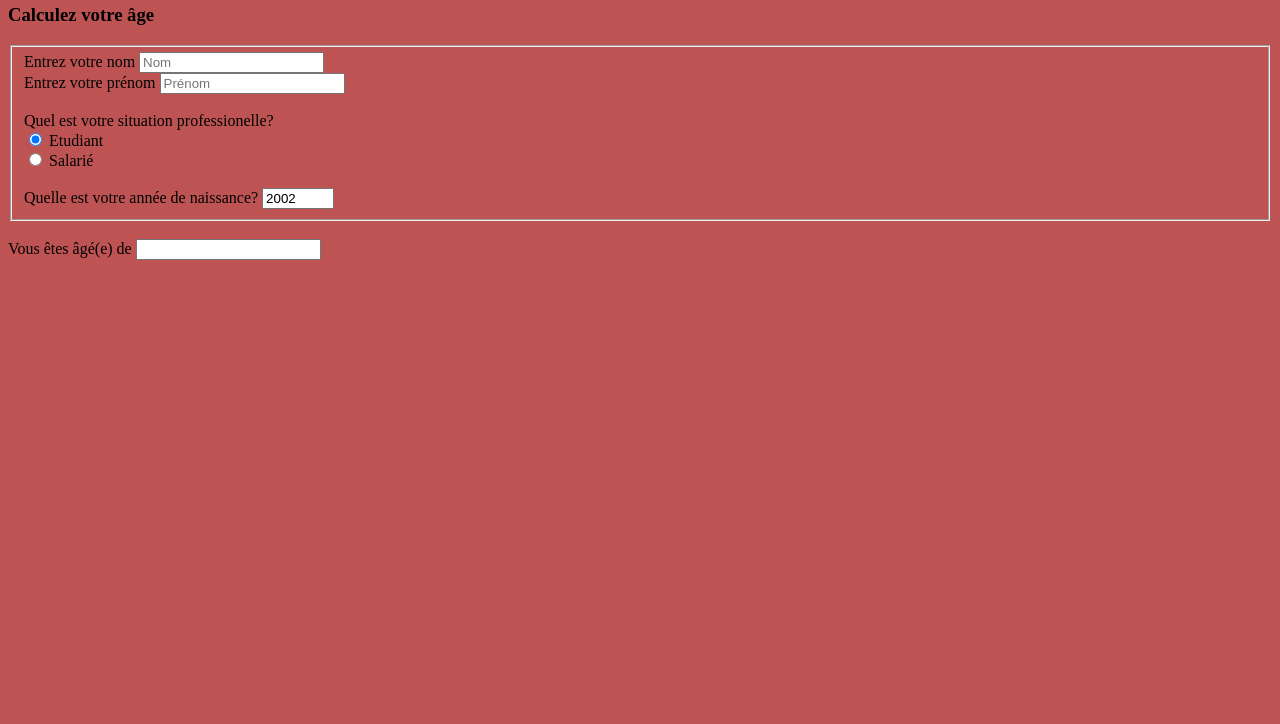
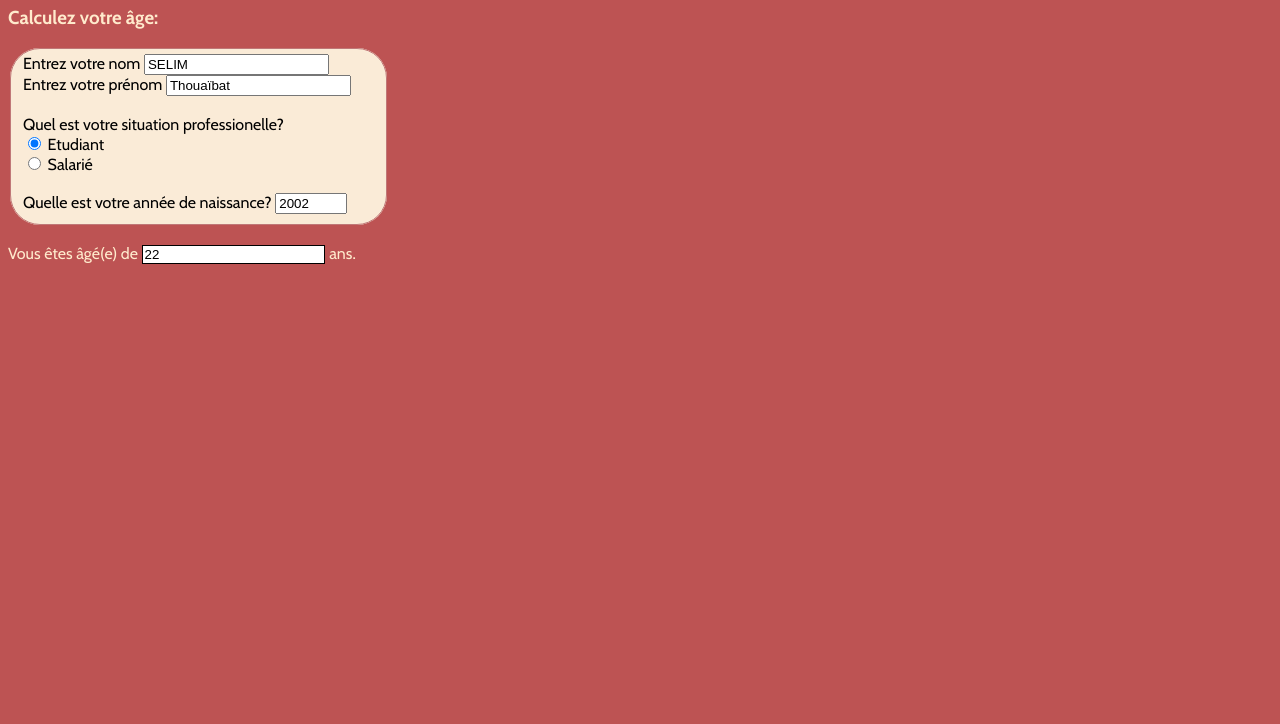
Before and after one commit to ThouaibatSelim/jeucalcul, a plain HTML site: page index.html in a window 1280 px wide. Shown: the part 76-800 px from the top of the page. Drawn offline with nearby package versions, Linux system fonts and the light colour scheme.

Commit message:
jeu calcul

```diff
--- a/index.html
+++ b/index.html
@@ -4,6 +4,9 @@
     <meta charset="UTF-8">
     <meta name="viewport" content="width=device-width, initial-scale=1.0">
     <title>Index</title>
+    <link rel="preconnect" href="https://fonts.googleapis.com">
+    <link rel="preconnect" href="https://fonts.gstatic.com" crossorigin>
+    <link href="https://fonts.googleapis.com/css2?family=Cabin:ital,wght@0,400..700;1,400..700&display=swap" rel="stylesheet">
     <link rel="stylesheet" href="style.css">
 
 </head>
@@ -11,19 +14,19 @@
 
     <h1>Bienvenue</h1>
 
-    <h3>Calculez votre âge</h3>
+    <h3>Calculez votre âge:</h3>
 
     <form>
 
         <fieldset>
 
             <label for="name"> Entrez votre nom
-                <input type="name" placeholder="Nom">
+                <input type="name" placeholder="Nom" id="n1">
             </label>
 
             <br>
             <label for="name"></label> Entrez votre prénom
-            <input type="name" placeholder="Prénom">
+            <input type="name" placeholder="Prénom" id="n2">
         </label>
 
 
@@ -39,13 +42,13 @@
         <br> <br>
 
         <label for="number"></label> Quelle est votre année de naissance?
-        <input type="number" min="1900" max="2024" step="1" value="2002" >
+        <input type="number" min="1900" max="2024" step="1" id="year" >
     </fieldset>
 
     <br>
 
-    <label for="age"> Vous êtes âgé(e) de
-        <input type="age" id="age1" >
+    <label for="age" class="age"> Vous êtes âgé(e) de
+        <input type="age" id="age1"> ans.
     </label>
 </form>
 
--- a/index.js
+++ b/index.js
@@ -9,7 +9,7 @@ let user = {
 nom: "SELIM",
 prenom: "Thouaïbat",
 naissance: 2002
-}    ;
+} ;
 
 
 // Fonction
@@ -18,15 +18,25 @@ let currentYear = 2024;
 let birthYear = 2002;
 
 function diff (currentYear, birthYear) {
-    let resultat = currentYear - birthYear
-    return resultat
+    let reduction = currentYear - birthYear
+    return reduction
 };
 
-let reduction = (2002, 2024);
+let reduction = (2024 - 2002);
 
 //Affichage
-console.log (resultat);
+console.log (reduction);
 
 //DOM
+
+let elementName = document.querySelector ("#n1");
+elementName.setAttribute ("value", "SELIM")
+
+let elementPrenom = document.querySelector ("#n2");
+elementPrenom.setAttribute ("value", "Thouaïbat")
+
 let elementAge = document.querySelector ("#age1");
-elementAge.setAttribute ("value", "22");
+elementAge.setAttribute ("value", 22);
+
+let elementYear = document.querySelector ("#year");
+elementYear.setAttribute ("value", "2002");
--- a/style.css
+++ b/style.css
@@ -1,3 +1,33 @@
 body {
     background-color: rgb(189, 83, 83);
+    font-family: Cabin;
 }
+
+h1 {
+    text-align: center;
+    text-decoration: underline;
+    color:rgb(236, 210, 210)
+}
+
+h3 {
+    color: blanchedalmond;
+}
+
+fieldset {
+    margin-right: 70%;
+    border:rgb(192, 119, 119) solid 1px;
+    border-top-right-radius: 30px;
+    border-top-left-radius: 30px;
+    border-bottom-right-radius: 30px;
+    border-bottom-left-radius: 30px;
+    background-color: antiquewhite;
+}
+
+.age {
+    color: blanchedalmond;
+}
+
+#age1 {
+    border: solid 1px;
+    margin-right: 1px;
+}
```
